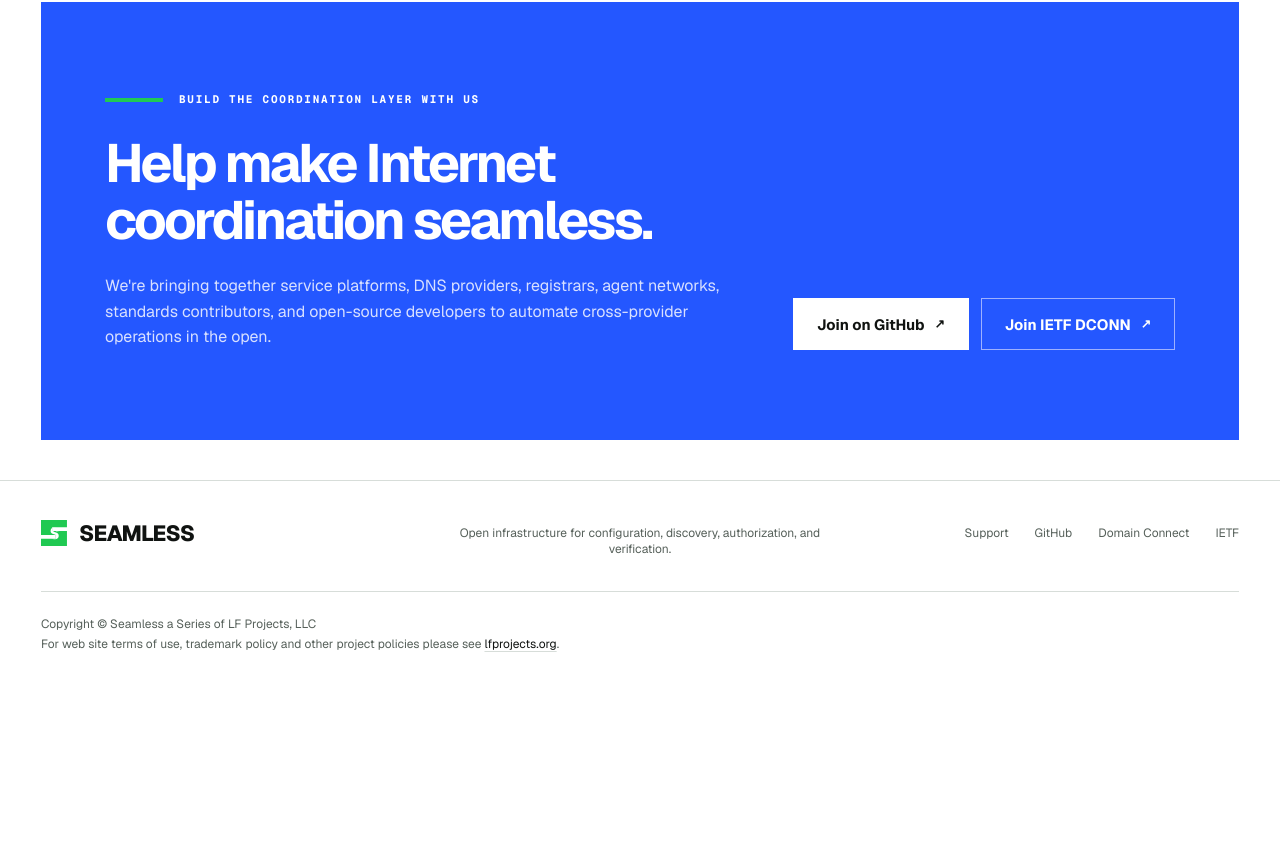
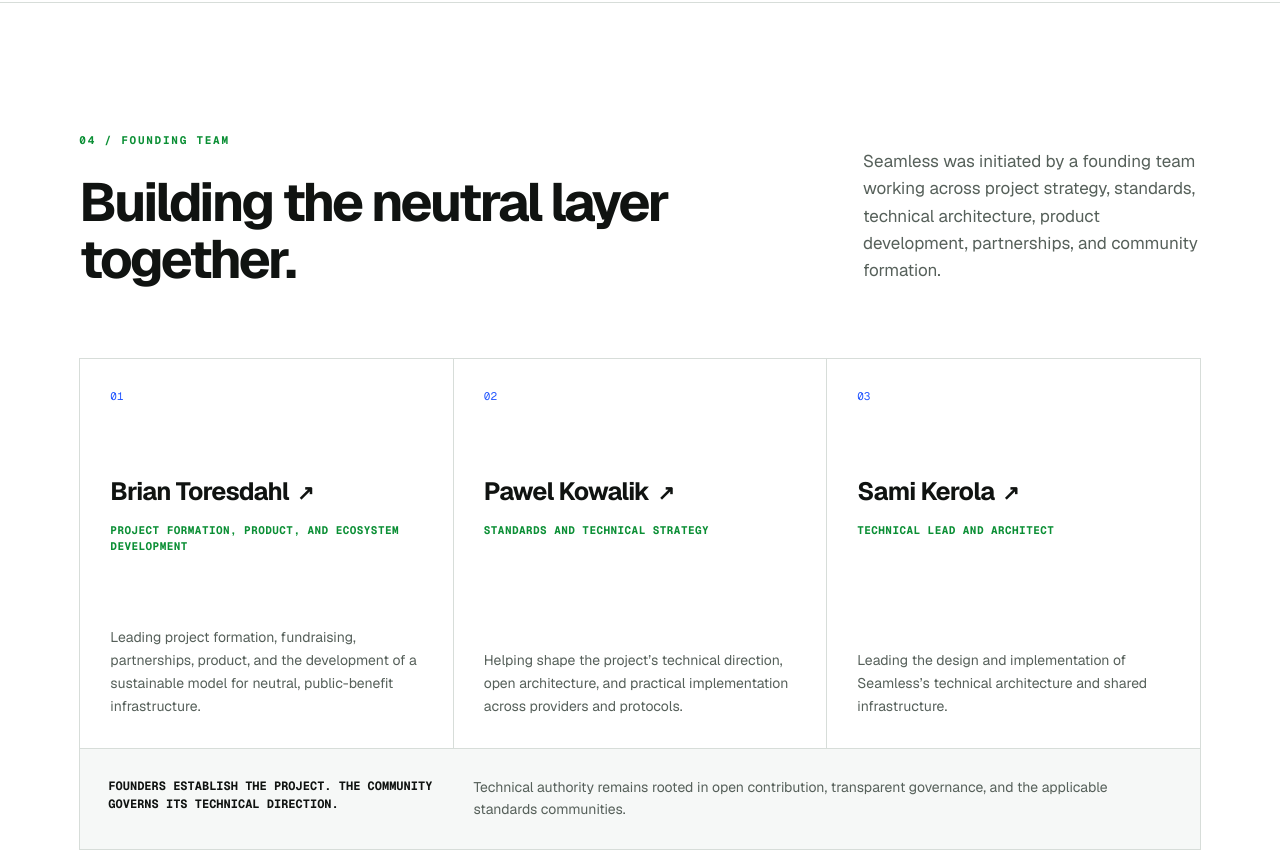
Before and after one commit to seamlessdns/website, a Next.js app: page / in a window 1280 px wide. Shown: the part 4029-4881 px from the top of the page. Before the commit the page ends 4722 px from the top, so only its background shows below. Built offline with nearby package versions, Linux system fonts and the light colour scheme.

Commit message:
Recognize Name.com and the Seamless founding team
Publish founding sponsor and team recognition with LinkedIn profiles and open-governance framing.

```diff
--- a/app/globals.css
+++ b/app/globals.css
@@ -929,3 +929,100 @@
     animation-iteration-count: 1 !important;
   }
 }
+
+
+.team-section { background: var(--white); }
+
+.team-grid {
+  margin-top: 70px;
+  display: grid;
+  grid-template-columns: repeat(3, minmax(0, 1fr));
+  border-top: 1px solid var(--border);
+  border-left: 1px solid var(--border);
+}
+
+.team-grid article {
+  min-height: 390px;
+  padding: 30px;
+  display: flex;
+  flex-direction: column;
+  border-right: 1px solid var(--border);
+  border-bottom: 1px solid var(--border);
+}
+
+.team-grid article > span {
+  color: var(--blue);
+  font-family: var(--font-mono);
+  font-size: 11px;
+}
+
+.team-grid h3 {
+  margin: 72px 0 16px;
+  font-size: 25px;
+  letter-spacing: -.03em;
+}
+
+.team-grid h3 a {
+  display: inline-flex;
+  gap: 8px;
+  align-items: baseline;
+}
+
+.team-grid h3 a:hover { color: var(--blue); }
+
+.team-grid article > strong {
+  color: var(--green-dark);
+  font-family: var(--font-mono);
+  font-size: 11px;
+  line-height: 1.45;
+  letter-spacing: .04em;
+  text-transform: uppercase;
+}
+
+.team-grid p {
+  margin: auto 0 0;
+  padding-top: 34px;
+  color: var(--muted);
+  font-size: 14px;
+  line-height: 1.65;
+}
+
+.team-note {
+  padding: 28px;
+  display: grid;
+  grid-template-columns: .48fr 1fr;
+  gap: 30px;
+  align-items: start;
+  border: 1px solid var(--border);
+  border-top: 0;
+  background: var(--soft);
+}
+
+.team-note strong {
+  font-family: var(--font-mono);
+  font-size: 12px;
+  line-height: 1.5;
+  text-transform: uppercase;
+}
+
+.team-note p {
+  margin: 0;
+  color: var(--muted);
+  font-size: 14px;
+  line-height: 1.55;
+}
+
+@media (max-width: 1120px) {
+  .team-grid { grid-template-columns: 1fr; }
+  .team-grid article { min-height: 300px; }
+}
+
+@media (max-width: 700px) {
+  .team-grid article {
+    min-height: 330px;
+    padding: 25px;
+  }
+
+  .team-grid h3 { margin-top: 54px; }
+  .team-note { grid-template-columns: 1fr; }
+}
--- a/app/page.tsx
+++ b/app/page.tsx
@@ -29,6 +29,27 @@
   ["Neutral by design", "No single vendor should control how services, providers, and agents coordinate or how interoperability is measured."],
   ["Conformance first", "Objective, reusable tests make compatibility observable and keep integrations dependable at scale."],
   ["Multi-operator", "Infrastructure and artifacts should be portable, mirrorable, and safe to operate independently."],
+];
+
+const founders = [
+  {
+    name: "Brian Toresdahl",
+    role: "Project Formation, Product, and Ecosystem Development",
+    copy: "Leading project formation, fundraising, partnerships, product, and the development of a sustainable model for neutral, public-benefit infrastructure.",
+    linkedin: "https://www.linkedin.com/in/brian-toresdahl/",
+  },
+  {
+    name: "Pawel Kowalik",
+    role: "Standards and Technical Strategy",
+    copy: "Helping shape the project’s technical direction, open architecture, and practical implementation across providers and protocols.",
+    linkedin: "https://www.linkedin.com/in/pawelk/",
+  },
+  {
+    name: "Sami Kerola",
+    role: "Technical Lead and Architect",
+    copy: "Leading the design and implementation of Seamless’s technical architecture and shared infrastructure.",
+    linkedin: "https://www.linkedin.com/in/kerolasa/",
+  },
 ];
 
 function SystemMap() {
@@ -189,6 +210,36 @@
         </div>
       </section>
 
+      <section className="section team-section" id="team">
+        <div className="section-heading split-heading">
+          <div>
+            <p className="section-index">04 / Founding team</p>
+            <h2>Building the neutral layer together.</h2>
+          </div>
+          <p>Seamless was initiated by a founding team working across project strategy, standards, technical architecture, product development, partnerships, and community formation.</p>
+        </div>
+
+        <div className="team-grid">
+          {founders.map((founder, index) => (
+            <article key={founder.name}>
+              <span>0{index + 1}</span>
+              <h3>
+                <a href={founder.linkedin} target="_blank" rel="noreferrer">
+                  {founder.name} <ExternalArrow />
+                </a>
+              </h3>
+              <strong>{founder.role}</strong>
+              <p>{founder.copy}</p>
+            </article>
+          ))}
+        </div>
+
+        <div className="team-note">
+          <strong>Founders establish the project. The community governs its technical direction.</strong>
+          <p>Technical authority remains rooted in open contribution, transparent governance, and the applicable standards communities.</p>
+        </div>
+      </section>
+
       <section className="community-section" id="community">
         <div>
           <p className="eyebrow"><span /> Build the coordination layer with us</p>
```
Also changed, not shown: 2 other files (tests, documents, lock files or other folders).
